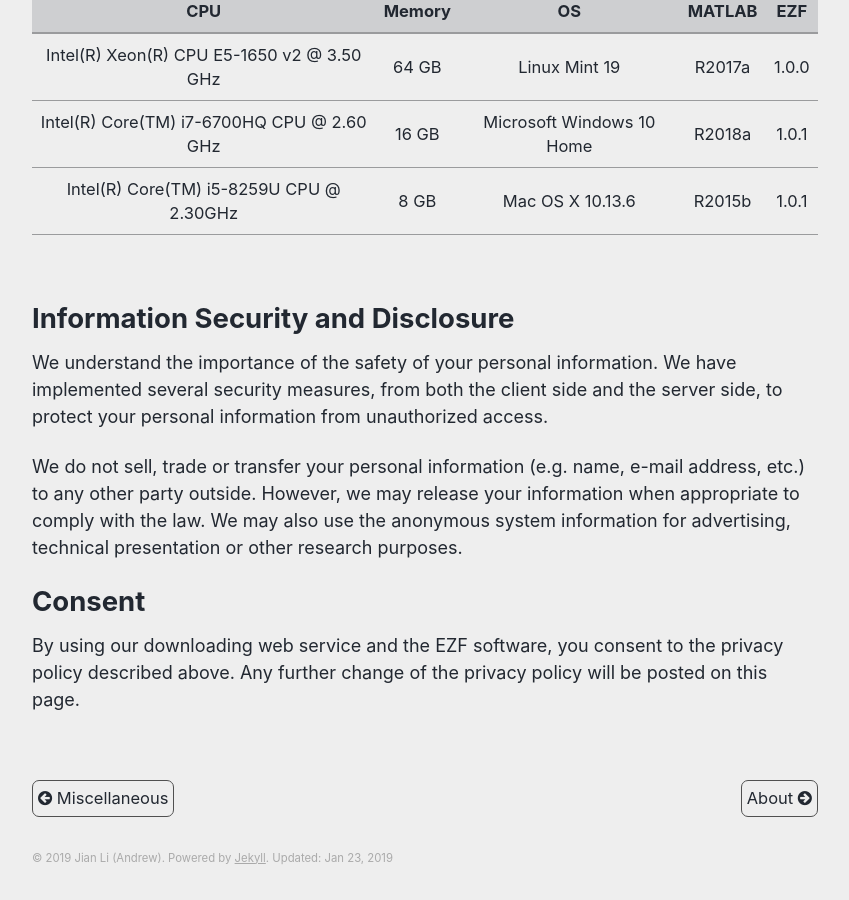
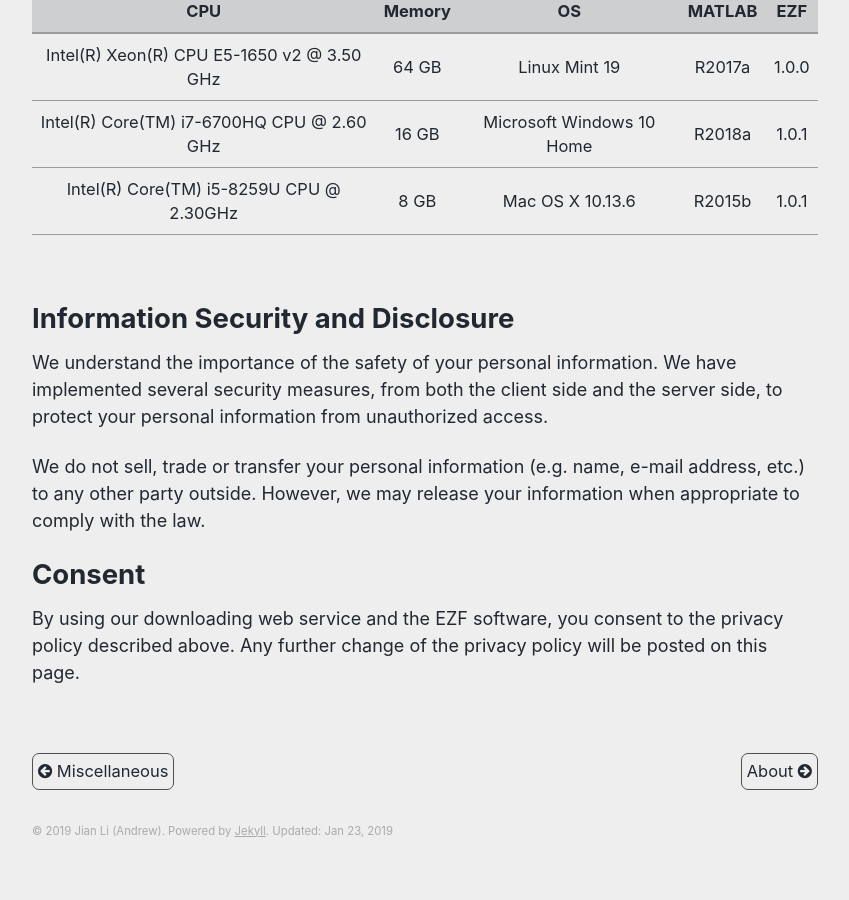
Before and after one commit to silencer1127/silencer1127.github.io, a Jekyll site: the page built from _pages/software/EZ_Fingerprint/ezf_privacy.md, in a window 1280 px wide and 900 px high, scrolled down 693 px. Shown: the whole window, without its empty margins (290-1139 px from the left). Built offline with Jekyll 4.4.1, drawn with Linux system fonts in a browser that asks for light colours; comment, search, counter and statistics services are not loaded; after the commit the page ends 1566 px from its top, so only the background shows below that.

Commit message:
updated privacy policy

```diff
--- a/_pages/software/EZ_Fingerprint/ezf_privacy.md
+++ b/_pages/software/EZ_Fingerprint/ezf_privacy.md
@@ -29,7 +29,7 @@ Intel(R) Core(TM) i5-8259U CPU @ 2.30GHz | 8 GB | Mac OS X 10.13.6 | R2015b | 1.
 
 We understand the importance of the safety of your personal information. We have implemented several security measures, from both the client side and the server side, to protect your personal information from unauthorized access.
 
-We do not sell, trade or transfer your personal information (e.g. name, e-mail address, etc.) to any other party outside. However, we may release your information when appropriate to comply with the law. We may also use the anonymous system information for advertising, technical presentation or other research purposes.
+We do not sell, trade or transfer your personal information (e.g. name, e-mail address, etc.) to any other party outside. However, we may release your information when appropriate to comply with the law.
 
 # Consent
 
```
